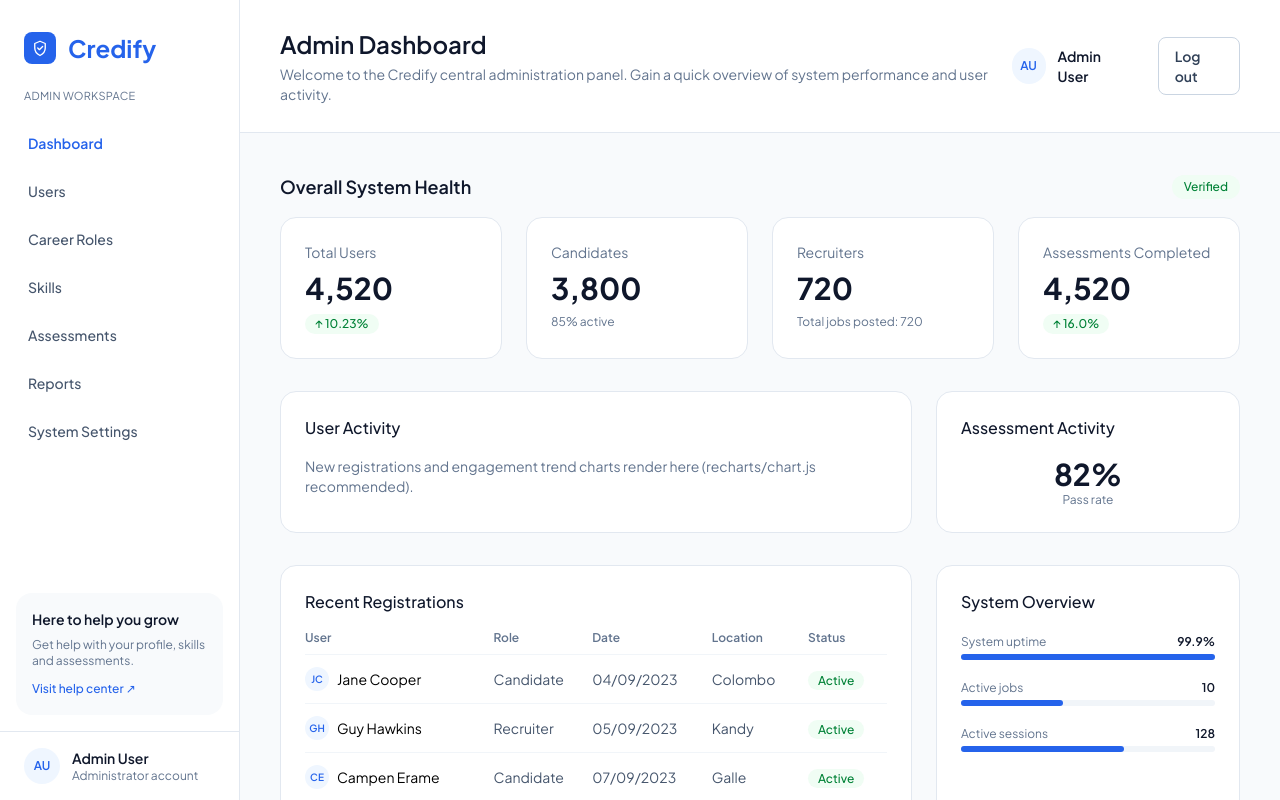
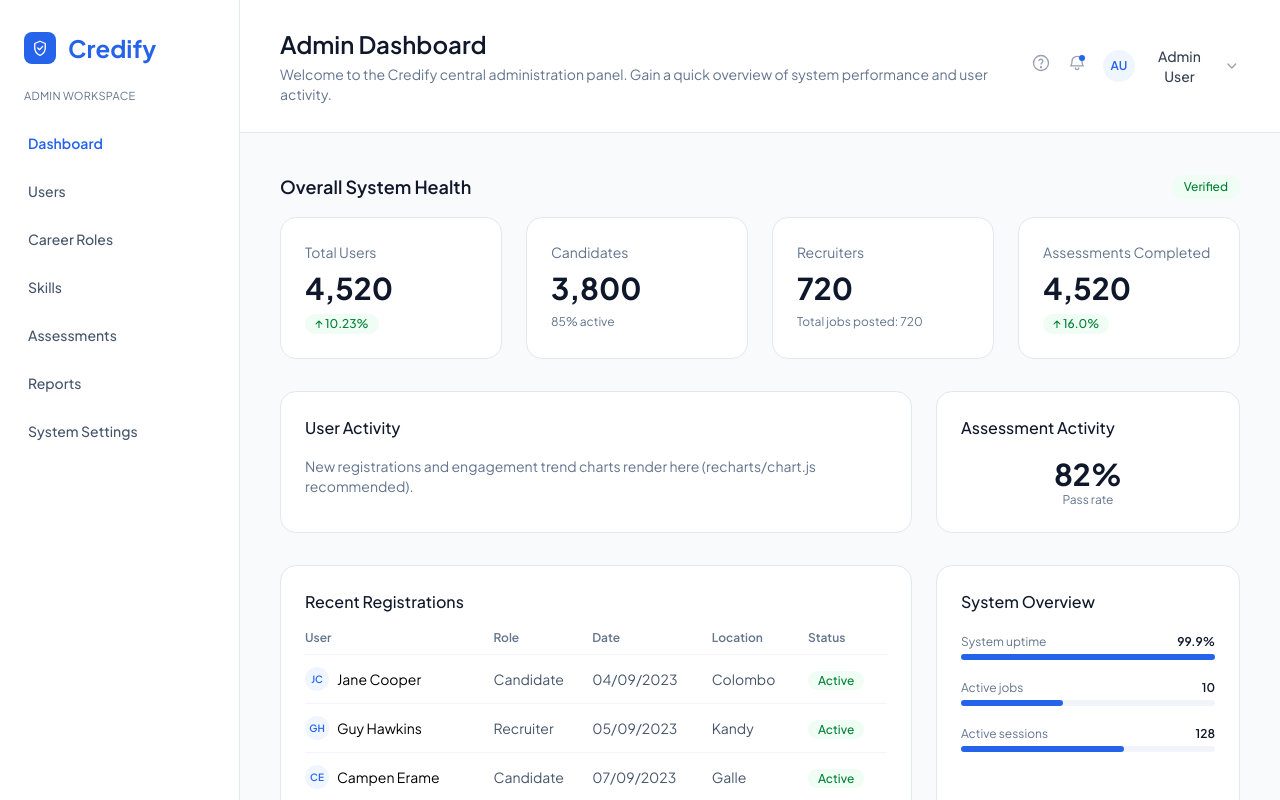
Before and after one commit to kaushalya4646/Credify-, a React (Vite) app in the folder client/: page /admin/dashboard in a window 1280 px wide. Shown: the top 800 px of the page. Built offline with nearby package versions, Linux system fonts and the light colour scheme.

Commit message:
Admin Dashboard Page updated :|

```diff
--- a/client/src/pages/AdminDashboardPage.jsx
+++ b/client/src/pages/AdminDashboardPage.jsx
@@ -1,5 +1,5 @@
-// src/pages/AdminDashboardPage.jsx
 import { Link, useLocation } from "react-router-dom";
+import { useState, useRef, useEffect } from "react";
 
 const navItems = [
   { label: "Dashboard", path: "/admin/dashboard" },
@@ -9,6 +9,21 @@ const navItems = [
   { label: "Assessments", path: "/admin/assessments" },
   { label: "Reports", path: "/admin/reports" },
   { label: "System Settings", path: "/admin/settings" },
+];
+
+const notifications = [
+  {
+    title: "New recruiter signup",
+    detail: "TechVision Solutions registered as a new recruiter",
+  },
+  {
+    title: "Flagged assessment content",
+    detail: "A candidate reported an issue with the SQL assessment",
+  },
+  {
+    title: "Weekly platform report ready",
+    detail: "Your usage and activity summary is ready to view",
+  },
 ];
 
 const registrations = [
@@ -45,7 +60,7 @@ const registrations = [
 function AdminSidebar() {
   const location = useLocation();
   return (
-    <aside className="fixed left-0 top-0 h-screen w-60 bg-white border-r border-slate-200 flex flex-col">
+    <aside className="lg:fixed lg:left-0 lg:top-0 lg:h-screen lg:flex lg:overflow-y-auto w-60 bg-white border-r border-slate-200 flex flex-col">
       <div className="px-6 pt-8 pb-6 flex items-center gap-3">
         <div className="w-8 h-8 rounded-lg bg-primary flex items-center justify-center">
           <svg
@@ -84,40 +99,32 @@ function AdminSidebar() {
           );
         })}
       </nav>
-      <div className="mx-4 mb-4 rounded-2xl bg-slate-50 p-4">
-        <p className="text-sm font-semibold text-slate-900">
-          Here to help you grow
-        </p>
-        <p className="text-xs text-slate-500 mt-2">
-          Get help with your profile, skills and assessments.
-        </p>
-        <a
-          href="#"
-          className="text-xs font-medium text-primary mt-3 inline-block"
-        >
-          Visit help center ↗
-        </a>
-      </div>
-      <div className="px-6 py-4 border-t border-slate-200 flex items-center gap-3">
-        <div className="w-9 h-9 rounded-full bg-blue-50 flex items-center justify-center text-xs font-semibold text-primary">
-          AU
-        </div>
-        <div className="flex-1 min-w-0">
-          <p className="text-sm font-semibold text-slate-900 truncate">
-            Admin User
-          </p>
-          <p className="text-xs text-slate-500">Administrator account</p>
-        </div>
-      </div>
     </aside>
   );
 }
 
 export default function AdminDashboardPage() {
+  const [openMenu, setOpenMenu] = useState(null); // 'help' | 'notifications' | 'profile' | null
+  const menuRef = useRef(null);
+
+  useEffect(() => {
+    function handleClickOutside(e) {
+      if (menuRef.current && !menuRef.current.contains(e.target)) {
+        setOpenMenu(null);
+      }
+    }
+    document.addEventListener("mousedown", handleClickOutside);
+    return () => document.removeEventListener("mousedown", handleClickOutside);
+  }, []);
+
+  function toggleMenu(name) {
+    setOpenMenu((m) => (m === name ? null : name));
+  }
+
   return (
     <div className="min-h-screen bg-slate-50">
       <AdminSidebar />
-      <div className="ml-60">
+      <div className="lg:ml-60">
         <header className="bg-white border-b border-slate-200 px-10 py-7 flex items-center justify-between">
           <div>
             <h1 className="text-2xl font-semibold text-slate-900">
@@ -128,19 +135,172 @@ export default function AdminDashboardPage() {
               overview of system performance and user activity.
             </p>
           </div>
-          <div className="flex items-center gap-3">
-            <div className="w-9 h-9 rounded-full bg-blue-50 flex items-center justify-center text-xs font-semibold text-primary">
+          <div className="flex items-center gap-4" ref={menuRef}>
+            {/* Help dropdown */}
+            <div className="relative">
+              <button
+                aria-label="Help"
+                onClick={() => toggleMenu("help")}
+                className="text-gray-400 hover:text-gray-600"
+              >
+                <svg
+                  viewBox="0 0 24 24"
+                  className="h-5 w-5"
+                  fill="none"
+                  stroke="currentColor"
+                  strokeWidth="1.6"
+                  aria-hidden="true"
+                >
+                  <circle cx="12" cy="12" r="9" />
+                  <path
+                    d="M9.5 9a2.5 2.5 0 014.8 1c0 1.5-2.3 1.8-2.3 3.3"
+                    strokeLinecap="round"
+                  />
+                  <circle cx="12" cy="17" r="0.6" fill="currentColor" />
+                </svg>
+              </button>
+              {openMenu === "help" && (
+                <div className="absolute right-0 top-full z-20 mt-2 w-60 rounded-xl border border-gray-200 bg-white py-2 shadow-lg">
+                  <a
+                    href="#"
+                    className="block px-4 py-2 text-sm text-gray-700 hover:bg-gray-50"
+                  >
+                    Visit help center
+                  </a>
+                  <a
+                    href="#"
+                    className="block px-4 py-2 text-sm text-gray-700 hover:bg-gray-50"
+                  >
+                    Privacy policy
+                  </a>
+                  <a
+                    href="#"
+                    className="block px-4 py-2 text-sm text-gray-700 hover:bg-gray-50"
+                  >
+                    Terms of service
+                  </a>
+                  <a
+                    href="#"
+                    className="block px-4 py-2 text-sm text-gray-700 hover:bg-gray-50"
+                  >
+                    About us
+                  </a>
+                  <a
+                    href="#"
+                    className="block px-4 py-2 text-sm text-gray-700 hover:bg-gray-50"
+                  >
+                    Give feedback about Credify
+                  </a>
+                </div>
+              )}
+            </div>
+
+            {/* Notifications dropdown */}
+            <div className="relative">
+              <button
+                aria-label="Notifications"
+                onClick={() => toggleMenu("notifications")}
+                className="relative text-gray-400 hover:text-gray-600"
+              >
+                <svg
+                  viewBox="0 0 24 24"
+                  className="h-5 w-5"
+                  fill="none"
+                  stroke="currentColor"
+                  strokeWidth="1.6"
+                  aria-hidden="true"
+                >
+                  <path
+                    d="M6 10a6 6 0 1112 0c0 4 1.5 5.5 1.5 5.5H4.5S6 14 6 10z"
+                    strokeLinecap="round"
+                    strokeLinejoin="round"
+                  />
+                  <path d="M10 18a2 2 0 004 0" strokeLinecap="round" />
+                </svg>
+                <span className="absolute right-0.5 top-0.5 h-1.5 w-1.5 rounded-full bg-primary" />
+              </button>
+              {openMenu === "notifications" && (
+                <div className="absolute right-0 top-full z-20 mt-2 w-72 rounded-xl border border-gray-200 bg-white py-2 shadow-lg">
+                  <p className="px-4 py-2 text-sm font-semibold text-gray-900">
+                    Notifications
+                  </p>
+                  <div className="max-h-64 overflow-y-auto">
+                    {notifications.map((n) => (
+                      <a
+                        key={n.title}
+                        href="#"
+                        className="block border-t border-gray-100 px-4 py-2.5 text-sm hover:bg-gray-50"
+                      >
+                        <span className="block font-medium text-gray-900">
+                          {n.title}
+                        </span>
+                        <span className="block text-xs text-gray-500">
+                          {n.detail}
+                        </span>
+                      </a>
+                    ))}
+                  </div>
+                  <Link
+                    to="#"
+                    className="block border-t border-gray-100 px-4 py-2 text-center text-sm font-semibold text-primary hover:underline"
+                  >
+                    View all notifications
+                  </Link>
+                </div>
+              )}
+            </div>
+
+            {/* Profile dropdown */}
+            <div className="relative">
+              <button
+                onClick={() => toggleMenu("profile")}
+                className="flex items-center gap-2"
+              >
+                <div className="flex h-8 w-8 items-center justify-center rounded-full bg-blue-50 text-xs font-semibold text-primary">
                   AU
                 </div>
-            <span className="text-sm font-semibold text-slate-900">
+                <span className="hidden text-sm font-medium text-gray-700 sm:block">
                   Admin User
                 </span>
+                <svg
+                  viewBox="0 0 24 24"
+                  className="h-4 w-4 text-gray-400"
+                  fill="none"
+                  stroke="currentColor"
+                  strokeWidth="2"
+                  aria-hidden="true"
+                >
+                  <path
+                    d="M6 9l6 6 6-6"
+                    strokeLinecap="round"
+                    strokeLinejoin="round"
+                  />
+                </svg>
+              </button>
+              {openMenu === "profile" && (
+                <div className="absolute right-0 top-full z-20 mt-2 w-48 rounded-xl border border-gray-200 bg-white py-2 shadow-lg">
+                  <Link
+                    to="/admin/profile"
+                    className="block px-4 py-2 text-sm text-gray-700 hover:bg-gray-50"
+                  >
+                    My Profile
+                  </Link>
+                  <Link
+                    to="/admin/settings"
+                    className="block px-4 py-2 text-sm text-gray-700 hover:bg-gray-50"
+                  >
+                    Settings
+                  </Link>
+                  <div className="my-1 border-t border-gray-100" />
                   <Link
                     to="/"
-              className="ml-4 px-4 py-2 rounded-lg border border-slate-300 text-sm font-semibold text-slate-700 hover:bg-slate-50"
+                    className="block px-4 py-2 text-sm font-medium text-red-600 hover:bg-gray-50"
                   >
                     Log out
                   </Link>
+                </div>
+              )}
+            </div>
           </div>
         </header>
 
```
Lines whose indentation alone changed are shown as unchanged.
